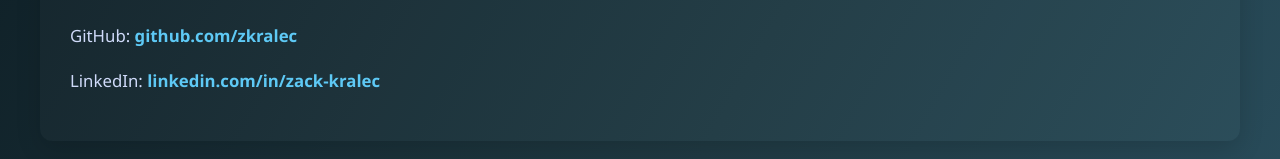
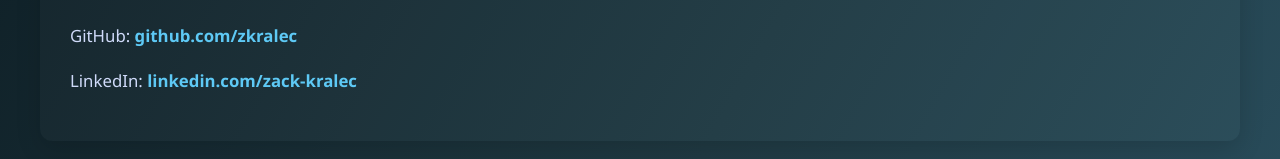
Before and after one commit to zkralec/zkralec-portfolio, a React (Create React App) app: page / in a window 1280 px wide. Shown: the part 4138-4297 px from the top of the page. Built offline with nearby package versions, Linux system fonts and the light colour scheme.

Commit message:
Updating text for links

```diff
--- a/src/App.js
+++ b/src/App.js
@@ -175,7 +175,7 @@
         <h2>Contact</h2>
         <p>Email: <a href="mailto:zkralec@icloud.com">zkralec@icloud.com</a></p>
         <p>GitHub: <a href="https://github.com/zkralec" target="_blank" rel="noreferrer">github.com/zkralec</a></p>
-        <p>LinkedIn: <a href="https://www.linkedin.com/in/zack-kralec-8b5a7a263/" target="_blank" rel="noreferrer">linkedin.com/in/zack-kralec</a></p>
+        <p>LinkedIn: <a href="https://www.linkedin.com/in/zack-kralec-8b5a7a263/" target="_blank" rel="noreferrer">linkedin.com/zack-kralec</a></p>
       </section>
 
       <footer className="footer">
```
